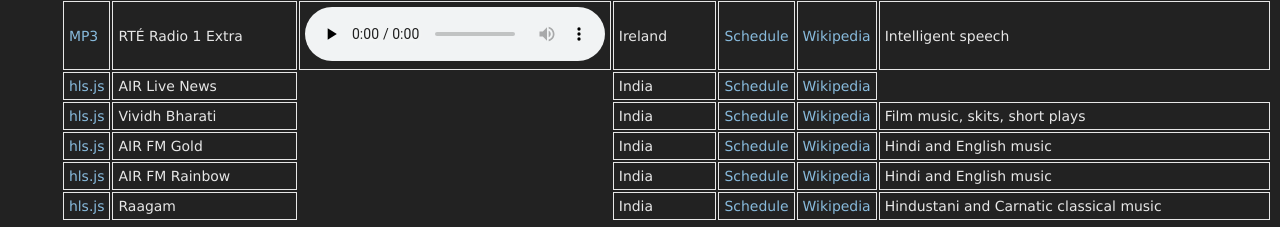
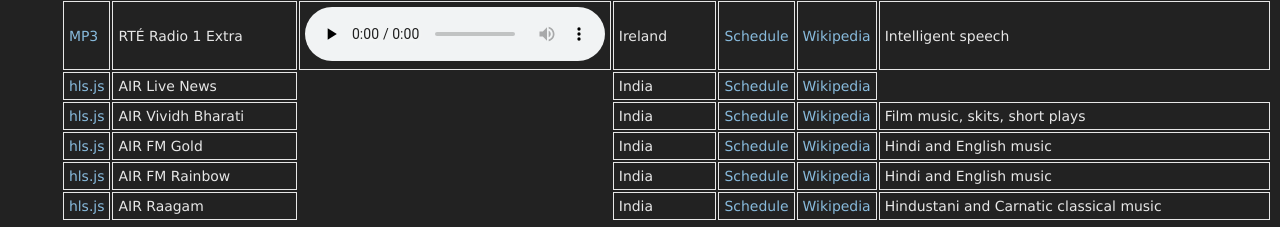
Before and after one commit to danburd/danburd.github.io, a Jekyll site: the page commonwealth.html, which Jekyll copies as it is, in a window 1280 px wide. Shown: the part 1210-1437 px from the top of the page. Built offline with Jekyll 4.4.1, drawn with Linux system fonts in a browser that asks for light colours.

Commit message:
Update commonwealth.html

```diff
--- a/commonwealth.html
+++ b/commonwealth.html
@@ -280,7 +280,7 @@
   <tr>
    <td></td>
    <td><a href="/hlsjsaudio.html?stream=https://vividhbharati-lh.akamaihd.net/i/vividhbharati_1@507811/master.m3u8">hls.js</a></td>
-   <td>Vividh Bharati</td>
+   <td>AIR Vividh Bharati</td>
    <td></td>
    <td>India</td>
    <td><a href="http://allindiaradio.gov.in/channel-vividh-bharati/">Schedule</a></td>
@@ -310,7 +310,7 @@
   <tr>
    <td></td>
    <td><a href="/hlsjsaudio.html?stream=https://airraagam-lh.akamaihd.net/i/airraagam_1@507820/master.m3u8">hls.js</a></td>
-   <td>Raagam</td>
+   <td>AIR Raagam</td>
    <td></td>
    <td>India</td>
    <td><a href="http://allindiaradio.gov.in/channel-raagam/">Schedule</a></td>
```
